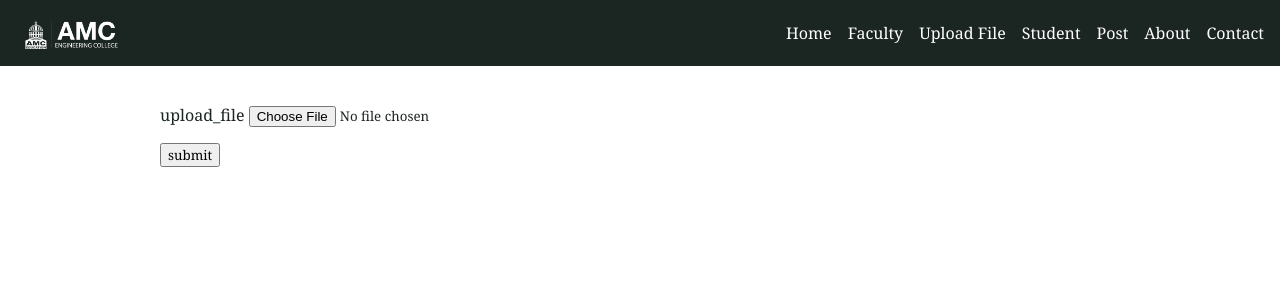
After one commit to AnkithKumar89/fs-dbms-project, a Flask app: template app/templates/uploadfile.html in a window 1280 px wide. The commit adds this page. Shown: the top 300 px of the page. Run offline with Flask 2, Linux system fonts and the light colour scheme; the template is opened without the code that fills it: values that come from a table or form of the project are taken from there, others are empty; some libraries are stand-ins or nearby versions.

Commit message:
Updated for automated file data processing.

```diff
--- a/app/forms.py
+++ b/app/forms.py
@@ -1,8 +1,9 @@
 import email
 from flask_wtf import FlaskForm
-from wtforms import StringField, PasswordField, BooleanField, SubmitField
+from wtforms import StringField, PasswordField, BooleanField, SubmitField,FileField
 from wtforms.validators import ValidationError, DataRequired, Email, EqualTo
 from app.models import Faculty
+from flask_wtf.file import FileField,FileRequired,FileAllowed
 
 
 class LoginForm(FlaskForm):
@@ -26,3 +27,7 @@ class RegistrationForm(FlaskForm):
 		faculty_user = Faculty.query.filter_by(email=email.data).first()
 		if faculty_user is not None:
 			raise ValidationError('Please use a different email address.')
+
+class UploadFile(FlaskForm):
+    upload_file= FileField('upload_file',validators=[FileRequired(),FileAllowed(['csv,xlsx'],"Only client secret json file!")])
+    submit=SubmitField('submit')
--- a/app/routes.py
+++ b/app/routes.py
@@ -1,14 +1,61 @@
+import os
+import csv
+import shutil
 from flask import render_template,redirect,flash,url_for,request
 from app import app
-from app.forms import LoginForm
 from flask_login import login_required
 from app.models import Students
 from flask_login import current_user,login_user
 from werkzeug.urls  import url_parse
 from app import db
-from app.forms import RegistrationForm
+from app.forms import RegistrationForm,UploadFile,LoginForm
 from app.models import Faculty
 from flask_login import logout_user
+from werkzeug.utils import secure_filename
+
+
+@app.route('/uploadfile')
+@login_required
+def uploadfile():
+	if request.method == 'POST':
+		form = UploadFile()
+		if form.validate_on_submit():
+			file=form.upload_file.data
+			file_name=secure_filename(file.filename)
+			if file is None:
+				flash("No file selected")
+				return redirect(uploadfile)
+			else:
+				directory = os.path.join(app.config['FILE_LOCATION'])
+				csv_dir = os.path.join(directory, 'csv_files')
+				os.makedirs(csv_dir, exist_ok=True)
+				file.save(os.path.join(csv_dir, file_name))
+				for filename in os.listdir(csv_dir):
+					if filename.endswith('.csv'):
+						filepath = os.path.join(csv_dir, filename)
+						with open(filepath) as file:
+							reader = csv.DictReader(file)
+							for row in reader:
+								data = Students(
+        			            usn=row['usn'],
+        			            name=row['name'],
+        			            age=row['age'],
+        			            address=row['address'],
+        			            phone=row['phone'],
+        			            email=row['email'],
+        			            yoa =row['yoa'],
+        			            specialization = row['specialization'],
+        			            semester = row['semester'],
+        			            section=row['section'],
+        			            )
+							db.session.add(data)
+							db.session.commit()
+							os.makedirs(os.path.join(directory, 'processed_csv_files'), exist_ok=True)
+							shutil.move(filepath, os.path.join(directory, 'processed_csv_files', filename))
+							flash(f'Data has been imported successfully from {filename}. CSV files moved to processed_csv_files directory.')
+							return redirect(url_for('index'))
+	return render_template('uploadfile.html',title='Upload File',form=form)
+
 
 @app.route('/student',methods=('GET','POST'))
 @login_required
--- a/app/templates/base.html
+++ b/app/templates/base.html
@@ -27,6 +27,7 @@
         <ul class="nav-list">
           <li><a href="{{url_for('home')}}">Home</a></li>
           <li><a href="{{url_for('index')}}">Faculty</a></li>
+          <li><a href="{{url_for('uploadfile')}}">Upload File</a></li>
           <li><a href="#">Student</a></li>
           <li><a href="#">Post</a></li>
           <li><a href="#">About</a></li>
--- a/app/templates/index.html
+++ b/app/templates/index.html
@@ -104,4 +104,4 @@
     }).render(document.getElementById("table-data"));
   </script>
 </section>
-{% endblock %}}
+{% endblock %}
--- /dev/null
+++ b/app/templates/uploadfile.html
@@ -0,0 +1,14 @@
+{% extends "base.html" %} {% block content %}
+<section>
+  <form method="post" novalidate autocomplete="off">
+    {{ form.hidden_tag() }}
+    <p>
+      {{ form.upload_file.label }} {{ form.upload_file }} {% for error in
+      form.username.errors %}
+      <span style="color: red">[{{ error }}]</span>
+      {% endfor %}
+    </p>
+    <p>{{ form.submit() }}</p>
+  </form>
+</section>
+{% endblock %}
--- a/config.py
+++ b/config.py
@@ -5,4 +5,5 @@ class Config(object):
 	SECRET_KEY = os.environ.get('SECRET_KEY') or 'you-will-never guess'
 	SQLALCHEMY_DATABASE_URI = os.environ.get('DATABASE_URL') or 'sqlite:///'+os.path.join(basedir,'db.sqlite')
 	SQLALCHEMY_TRACK_MODIFICATIONS=False
+	FILE_LOCATION=os.path.join(basedir, 'ClientFile')
 	FLASK_ADMIN_SWATCH='cerulean'
```
Also changed, not shown: csv_web.py (deleted, +0 -33 lines).
